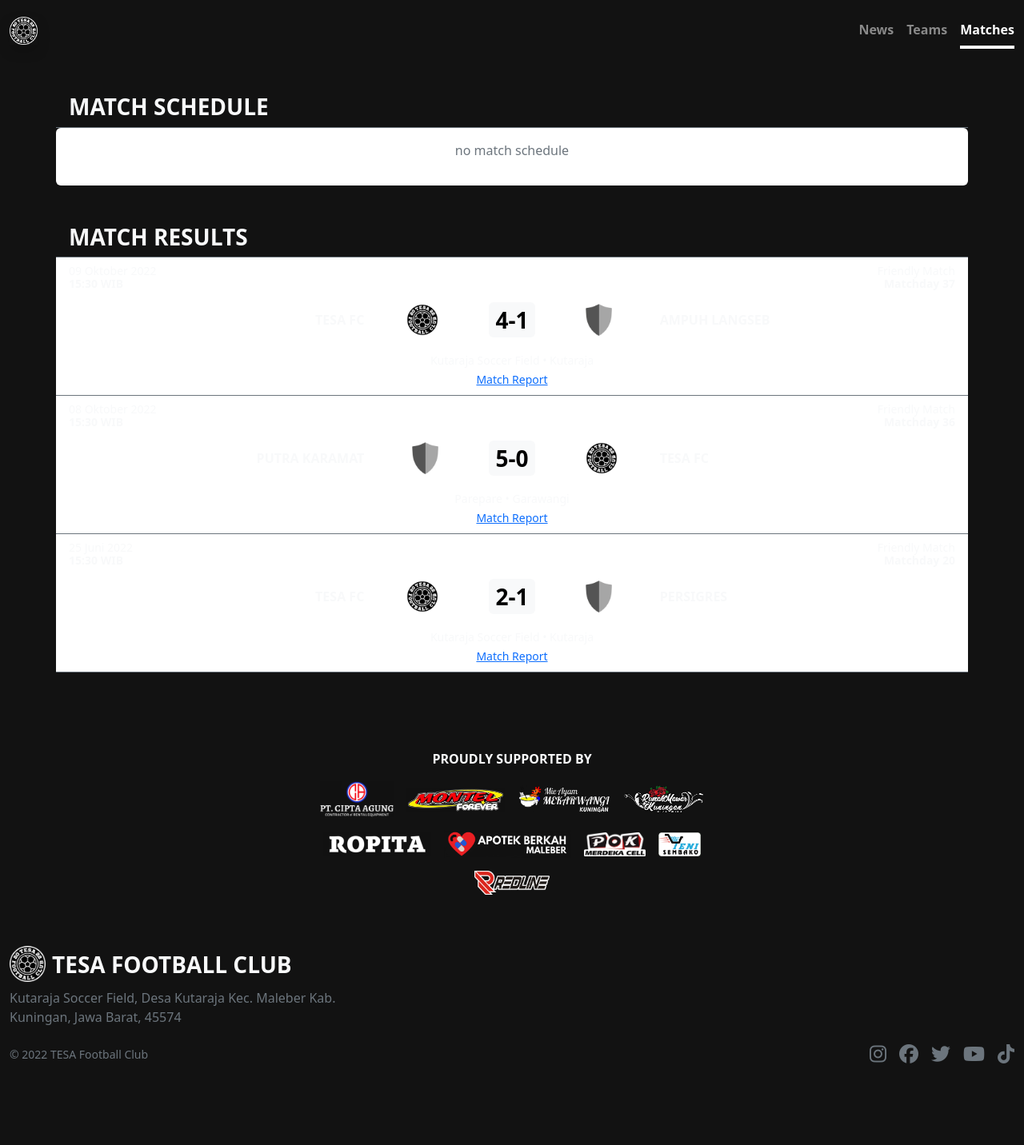
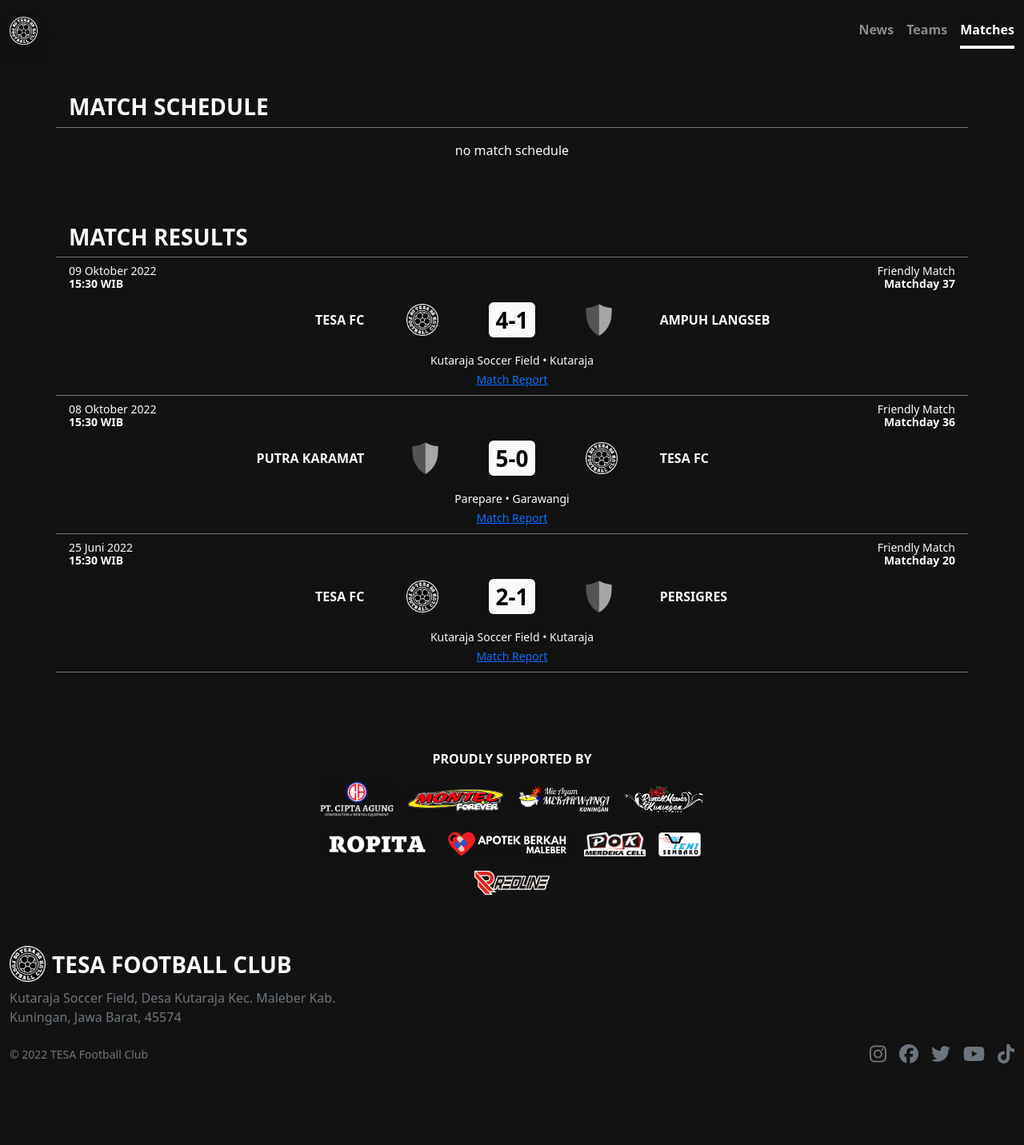
Before and after one commit to tesafc/tesafc.github.io, a Jekyll site: the page built from matches.html, in a window 1280 px wide. Shown: the whole page at 80% size. Built offline with Jekyll 4.4.1, drawn with Linux system fonts in a browser that asks for light colours; nearby versions of some CDN libraries.

Commit message:
Update matches.html

```diff
--- a/matches.html
+++ b/matches.html
@@ -11,7 +11,7 @@ title: matches
     <div class="row row-cols-1 g-0">
       {% for match in schedules %}
       <div class="col">
-        <div class="card text-light border-0 border-secondary border-bottom rounded-0 px-0">
+        <div class="card text-light bg-transparent border-0 border-secondary border-bottom rounded-0 px-0">
           <div class="row row-cols-2 g-0 card-header bg-transparent border-0 px-3">
             <div class="col">
               <p class="card-text text-start text-capitalize mb-0 lh-1"><small>{{ match.time }}</small></p>
@@ -50,9 +50,9 @@ title: matches
       </div>
       {% endfor %}
       {% if match-count == 0 %}
-      <div class="card text-light border-0 px-0">
+      <div class="card text-light bg-transparent border-0 rounded-0 px-0">
         <div class="card-body d-flex justify-content-center align-items-center">
-          <p class="text-secondary">no match schedule</p>
+          <p class="text-light">no match schedule</p>
         </div>
       </div>
       {% endif %}
@@ -65,7 +65,7 @@ title: matches
     <div class="row row-cols-1 g-0">
       {% for match in results reversed %}
       <div class="col">
-        <div class="card text-light border-0 border-secondary border-bottom rounded-0 px-0">
+        <div class="card text-light bg-transparent border-0 border-secondary border-bottom rounded-0 px-0">
           <div class="row row-cols-2 g-0 card-header d-flex justify-content-between bg-transparent border-0 px-3">
             <div class="col">
               <p class="card-text text-start text-capitalize mb-0 lh-1"><small>{{ match.time }}</small></p>
```
